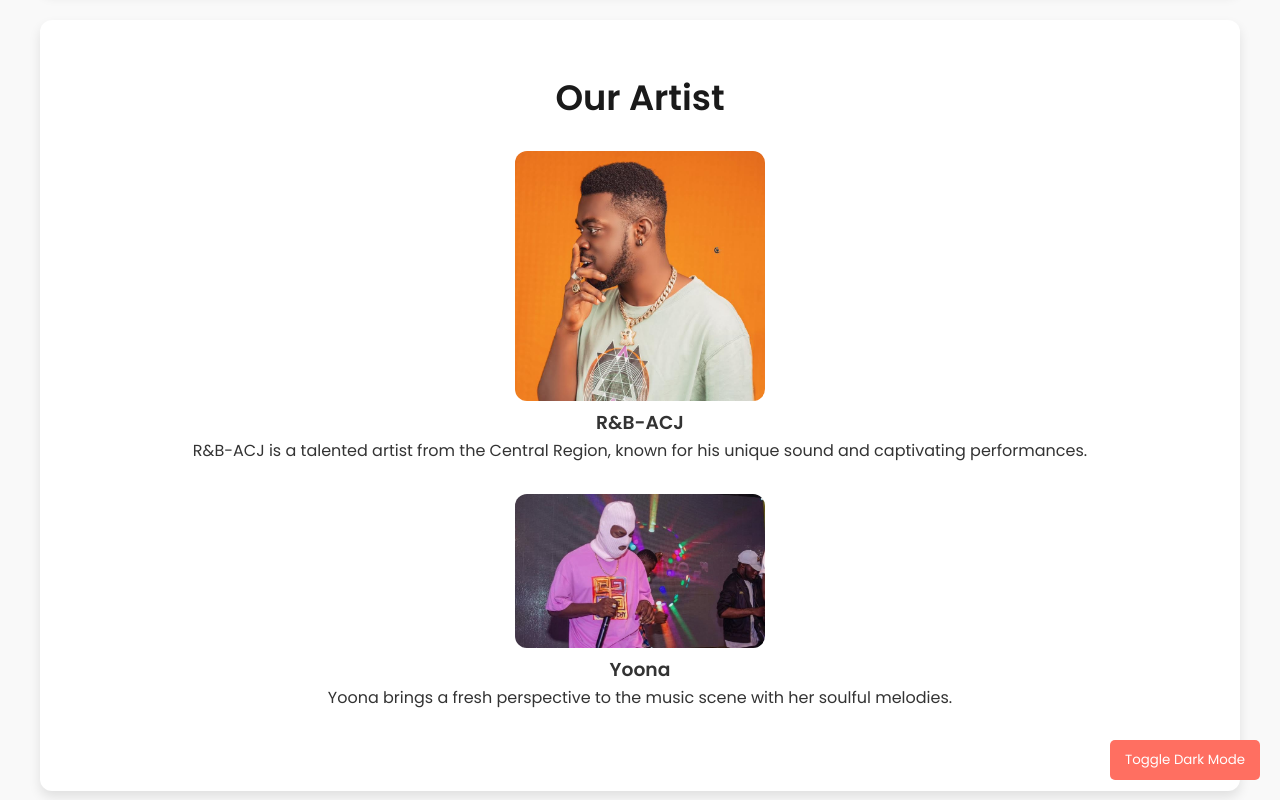
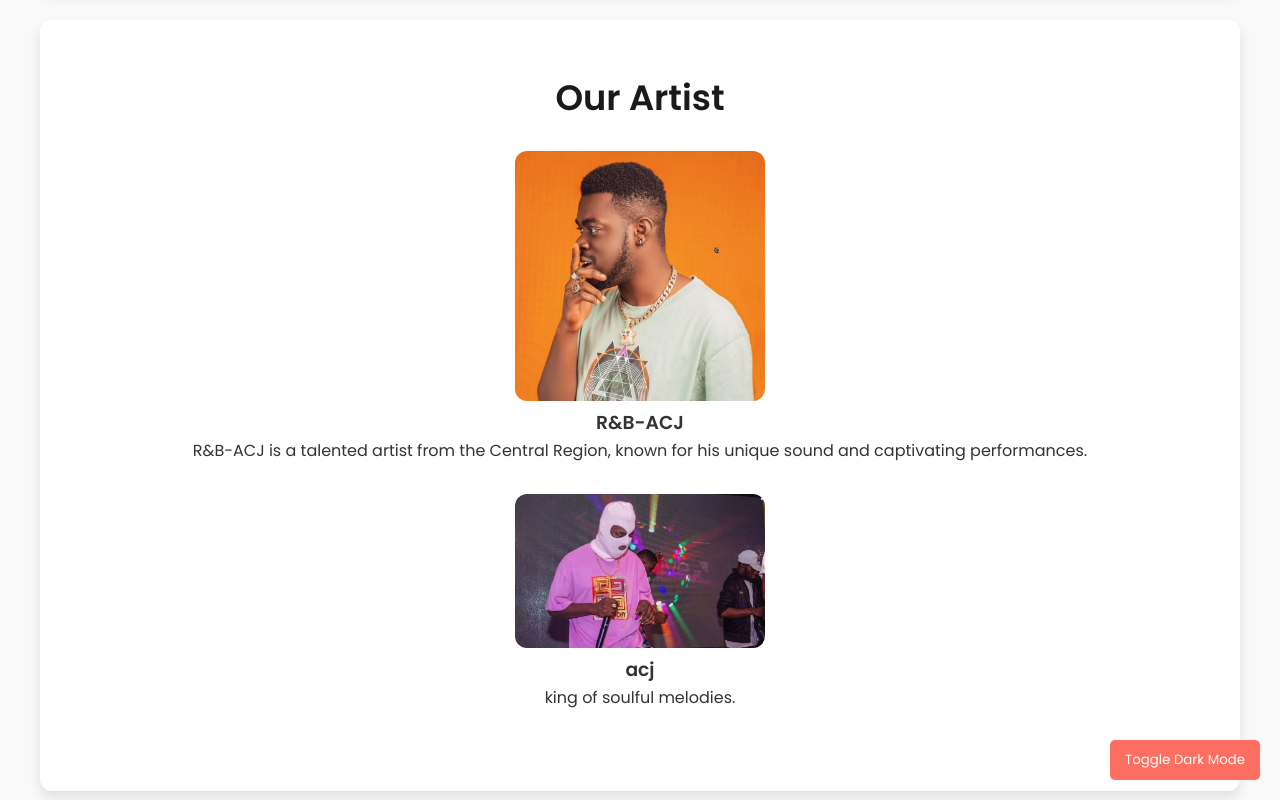
Before and after one commit to onetwo346/rich-black-music-entertainment, a plain HTML site: page index.html in a window 1280 px wide. Both pictures are taken after a click on the link "Our Artist". Shown: the part 1674-2474 px from the top of the page. Drawn offline with Linux system fonts and the light colour scheme.

Commit message:
Update index.html

```diff
--- a/index.html
+++ b/index.html
@@ -549,9 +549,9 @@
             <p>R&B-ACJ is a talented artist from the Central Region, known for his unique sound and captivating performances.</p>
         </div>
         <div class="artist">
-            <img src="yoona.jpg" alt="Yoona, artist at RICH&BLACK STUDIO" />
-            <h3>Yoona</h3>
-            <p>Yoona brings a fresh perspective to the music scene with her soulful melodies.</p>
+            <img src="yoona.jpg" alt="acj, artist at RICH&BLACK STUDIO" />
+            <h3>acj</h3>
+            <p> king of soulful melodies.</p>
         </div>
     </section>
 
```
